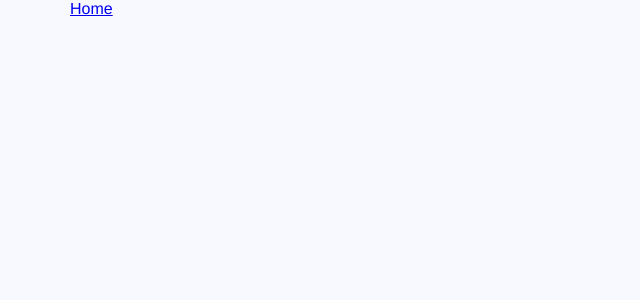
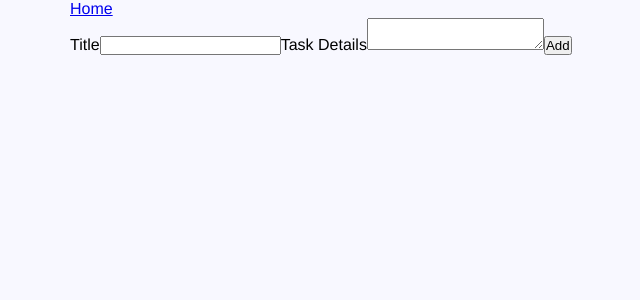
Before and after one commit to eflatuna/jira, a Vue app: page /addTask in a window 1280 px wide. Before the commit this address had no page. Shown: the top 300 px of the page, without its empty margins (270-910 px from the left). Built offline with nearby package versions, Linux system fonts and the light colour scheme.

Commit message:
`Added new route for AddTask view`

```diff
--- a/src/router/index.js
+++ b/src/router/index.js
@@ -1,11 +1,17 @@
 import { createRouter, createWebHistory } from "vue-router";
 import HomeView from "../views/HomeView.vue";
+import AddTask from "../views/AddTask.vue";
 
 const routes = [
 	{
 		path: "/",
 		name: "home",
 		component: HomeView,
+	},
+	{
+		path: "/addTask",
+		name: "addTask",
+		component: AddTask,
 	},
 ];
 
--- /dev/null
+++ b/src/views/AddTask.vue
@@ -0,0 +1,22 @@
+<template>
+	<form>
+		<label>Title</label>
+		<input type="text" v-model="title" required />
+		<label>Task Details</label>
+		<textarea v-model="details" required></textarea>
+		<button>Add</button>
+	</form>
+</template>
+
+<script>
+export default {
+	data() {
+		return {
+			title: "",
+			details: "",
+		};
+	},
+};
+</script>
+
+<style></style>
```
